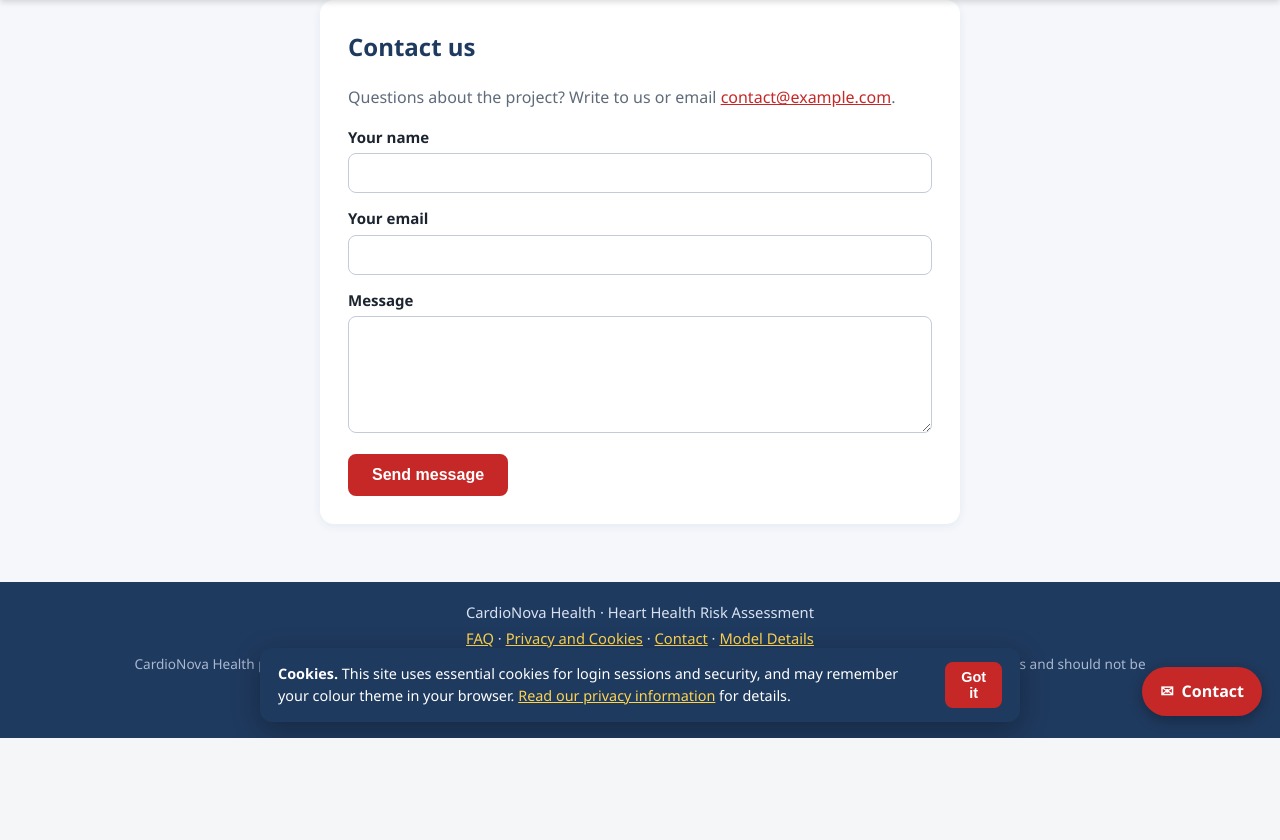
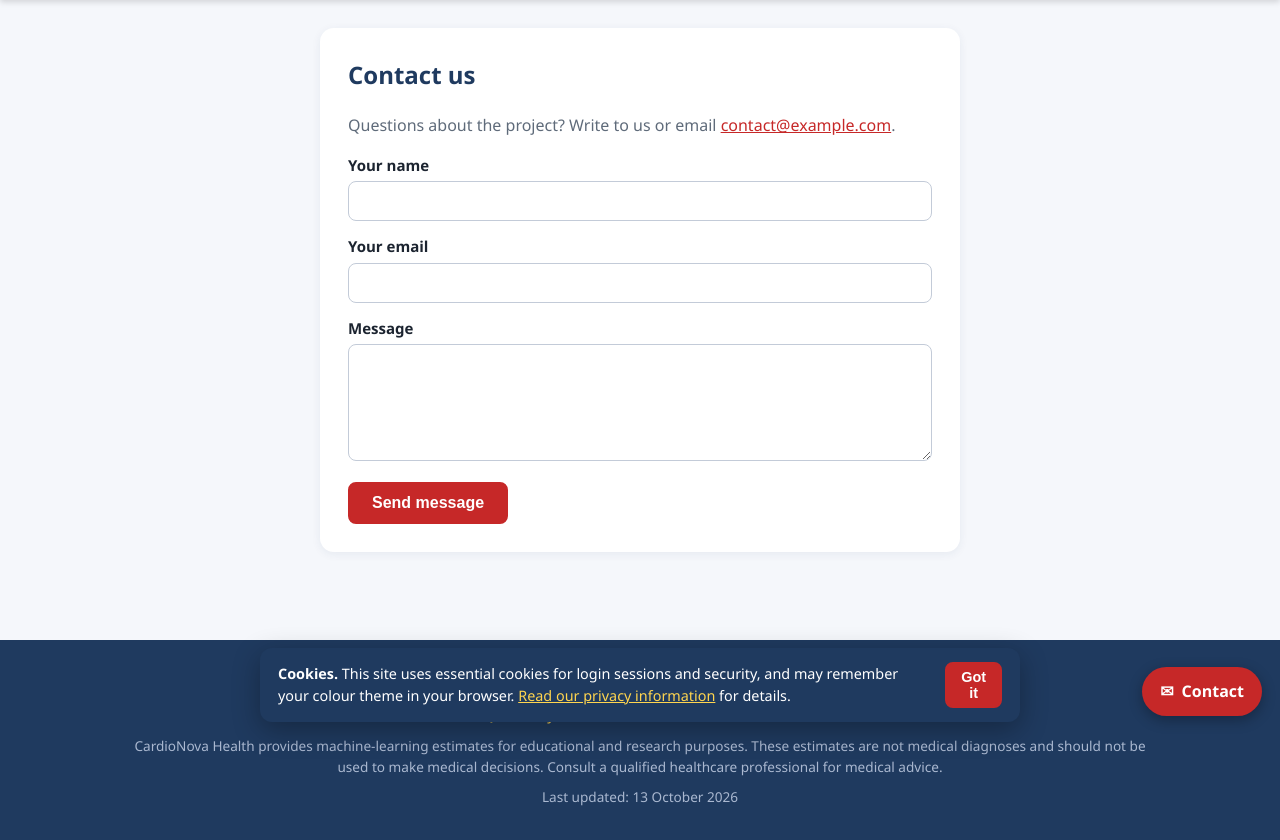
Before and after one commit to manishyadav-aiml/CardioNova-Health, a Django app: page /contact/ in a window 1280 px wide. Shown: the part 62-902 px from the top of the page. Before the commit the page ends 800 px from the top, so only its background shows below. Run offline with Django 4.2, Linux system fonts and the light colour scheme.

Commit message:
Fix static CSS loading and layout spacing

```diff
--- a/heart_disease/settings.py
+++ b/heart_disease/settings.py
@@ -111,9 +111,9 @@ INSTALLED_APPS = [
 
 MIDDLEWARE = [
     "django.middleware.security.SecurityMiddleware",
+    "whitenoise.middleware.WhiteNoiseMiddleware",
     "prediction.security.SecurityHeadersMiddleware",
     "prediction.security.RequestGuardMiddleware",
-    "whitenoise.middleware.WhiteNoiseMiddleware",
     "django.contrib.sessions.middleware.SessionMiddleware",
     "prediction.security.UTMMiddleware",
     "django.middleware.common.CommonMiddleware",
@@ -125,8 +125,6 @@ MIDDLEWARE = [
 
 
 ROOT_URLCONF = "heart_disease.urls"
-
-
 # ============================================================
 # TEMPLATES
 # ============================================================
--- a/prediction/static/prediction/css/style.css
+++ b/prediction/static/prediction/css/style.css
@@ -331,3 +331,43 @@ body.is-ready main > * { animation: fade-up .35s ease both; }
 @media (prefers-reduced-motion: reduce) {
   *, *::before, *::after { animation-duration: .01ms !important; animation-iteration-count: 1 !important; transition-duration: .01ms !important; scroll-behavior: auto !important; }
 }
+/* ==========================================
+   CardioNova Health - Layout spacing fix
+   ========================================== */
+
+/* Keep the main content separated from the footer */
+#main-content {
+    display: flow-root;
+    flex: 1 0 auto;
+    width: 100%;
+    padding-top: 28px;
+    padding-bottom: 40px;
+}
+
+/* Keep footer content properly spaced */
+.footer {
+    position: relative;
+    display: block;
+    width: 100%;
+    margin-top: 24px;
+    padding: 24px 0;
+    line-height: 1.6;
+}
+
+.footer p {
+    margin: 8px 0;
+}
+
+/* Hide the cookie notice when it is dismissed */
+.cookie-banner[hidden] {
+    display: none !important;
+}
+
+/* Position the visible cookie notice correctly */
+.cookie-banner:not([hidden]) {
+    position: fixed;
+    left: 16px;
+    right: 16px;
+    bottom: 16px;
+    z-index: 2600;
+}
```
